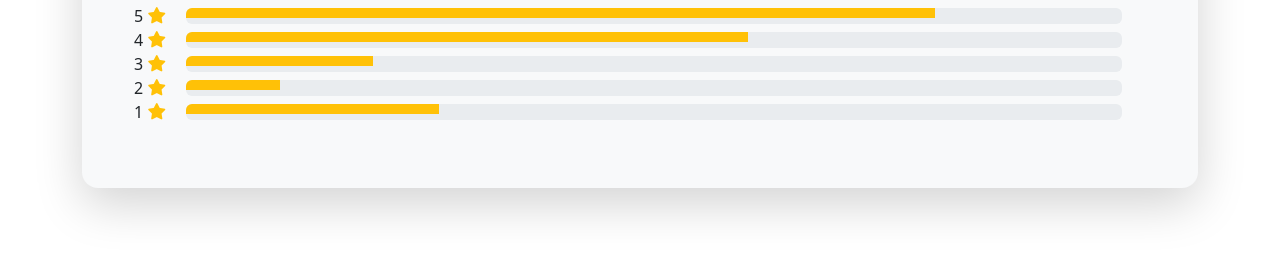
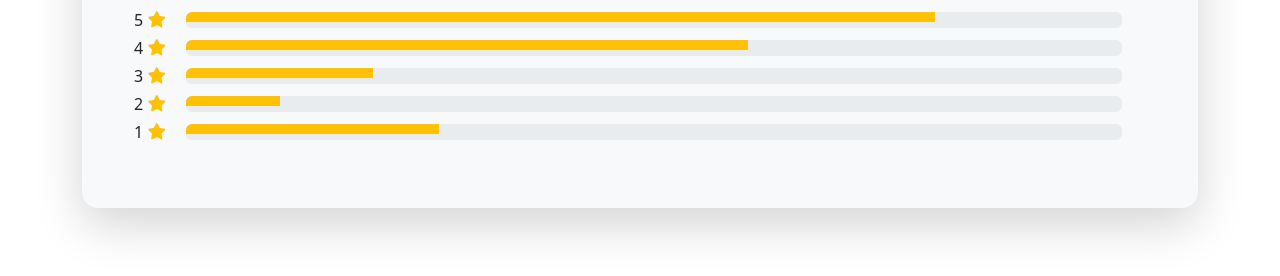
Before and after one commit to phumiphatkoo/Rating-Component, a plain HTML site: page index.html in a window 1280 px wide. Shown: the part 438-714 px from the top of the page. Drawn offline with Linux system fonts and the light colour scheme.

Commit message:
Fix bug on v-stack to make the display properly (#4)

```diff
--- a/index.html
+++ b/index.html
@@ -39,7 +39,7 @@
             </div>
             <!-- Rating Distribution -->
             <div class="row p-5">
-              <div class="col-12">
+              <div class="col-12 vstack gap-1">
                 <h2>Ratings</h2>
                 <!-- Rating Level 5 -->
                 <div class="d-flex align-items-center gap-1">
```
